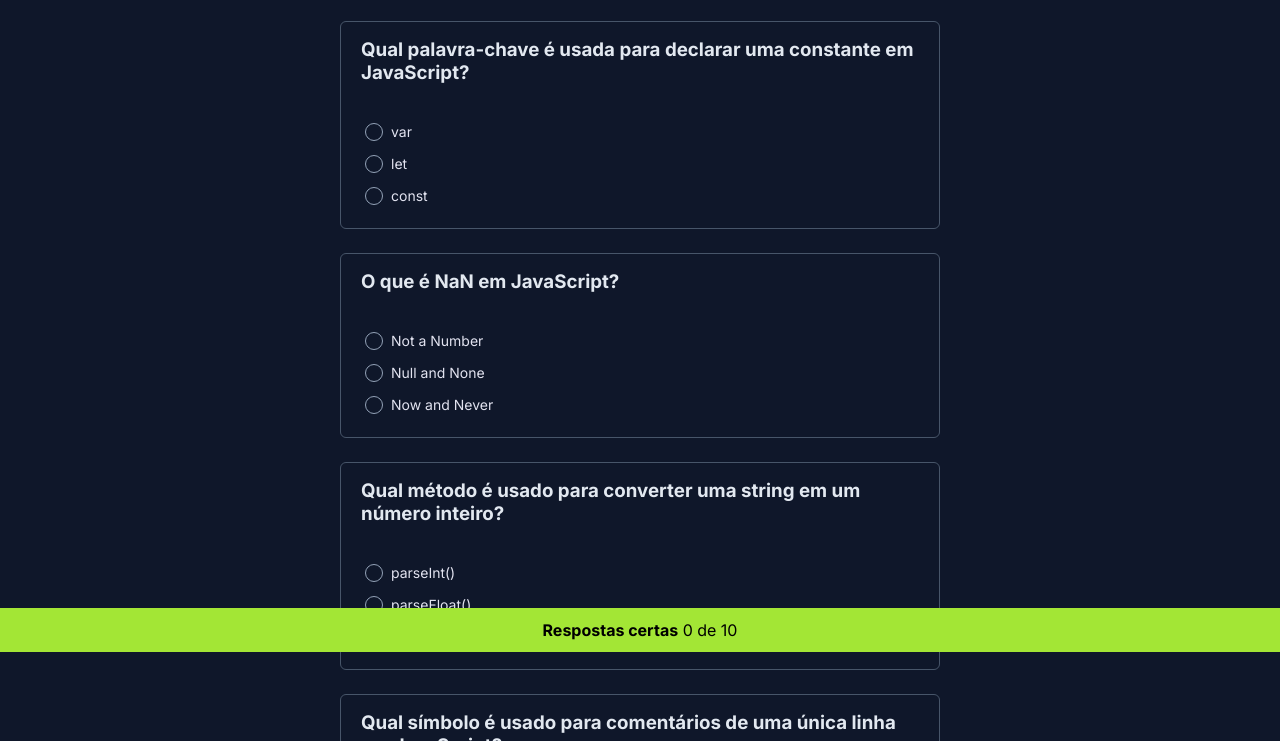
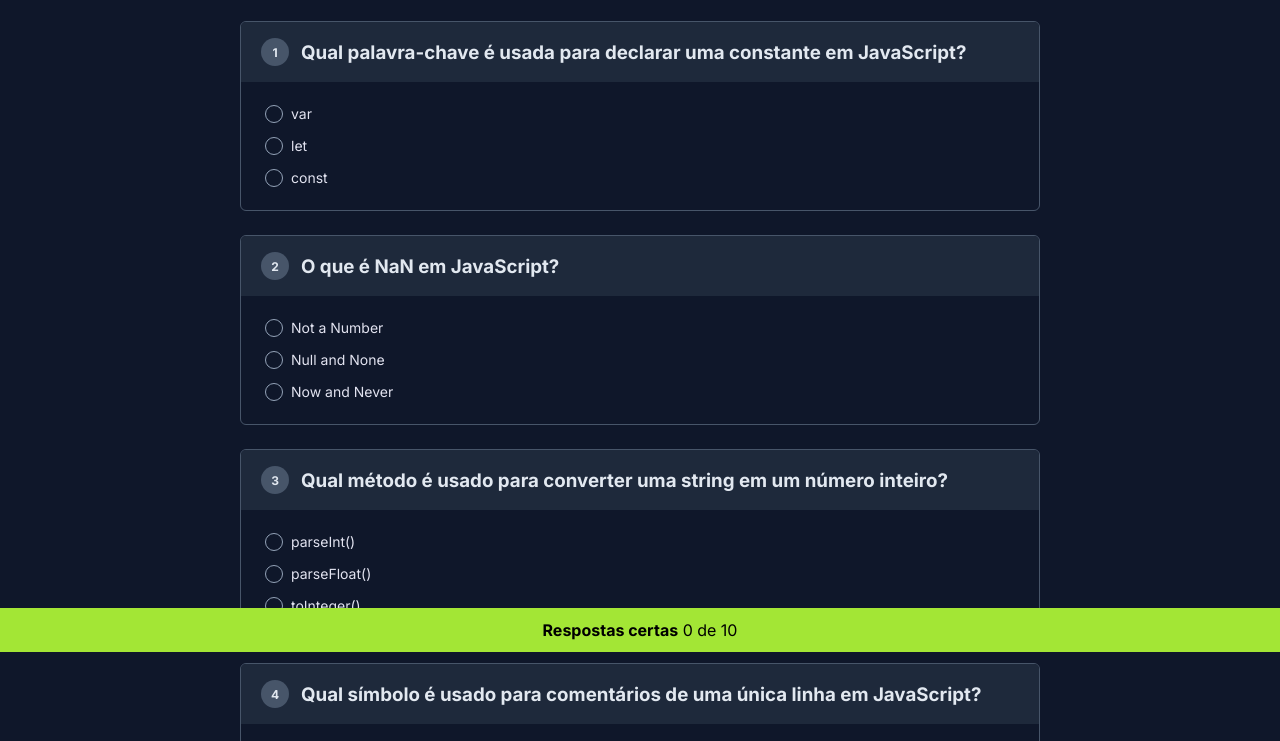
Before and after one commit to diogo-luz/quiz_app, a plain HTML site: page index.html in a window 1280 px wide. Shown: the part 148-889 px from the top of the page. Drawn offline with Linux system fonts and the light colour scheme.

Commit message:
💄 Add Question styles

```diff
--- a/style.css
+++ b/style.css
@@ -19,7 +19,7 @@ body {
 
 main {
   padding: 20px;
-  max-width: 640px;
+  max-width: 840px;
   margin: 0 auto 64px;
 }
 
@@ -34,15 +34,43 @@ header h1 {
   color: #F1F5F9;
 }
 
+#quiz {
+  counter-reset: quiz-item;
+}
+
 .quiz-item {
   margin-top: 24px;
   border: 1px solid #475569;
   border-radius: 6px;
+
+  overflow: hidden;
 }
 
 .quiz-item h3 {
   padding: 16px 20px;
   color: #E2E8F0;
+
+  display: flex;
+  align-items: center;
+  gap: 12px;
+
+  background-color: #1E293B;
+}
+
+.quiz-item h3:before {
+  counter-increment: quiz-item;
+  content: counter(quiz-item);
+
+  background-color: #475569;
+  width: 28px;
+  height: 28px;
+  font-size: 12px;
+  border-radius: 50%;
+
+  display: flex;
+  align-items: center;
+  justify-content: center;
+  flex-shrink: 0;
 }
 
 .quiz-item dl {
@@ -74,6 +102,7 @@ input {
   display: flex;
   align-items: center;
   justify-content: center;
+  flex-shrink: 0;
 }
 
 input:checked {
```
